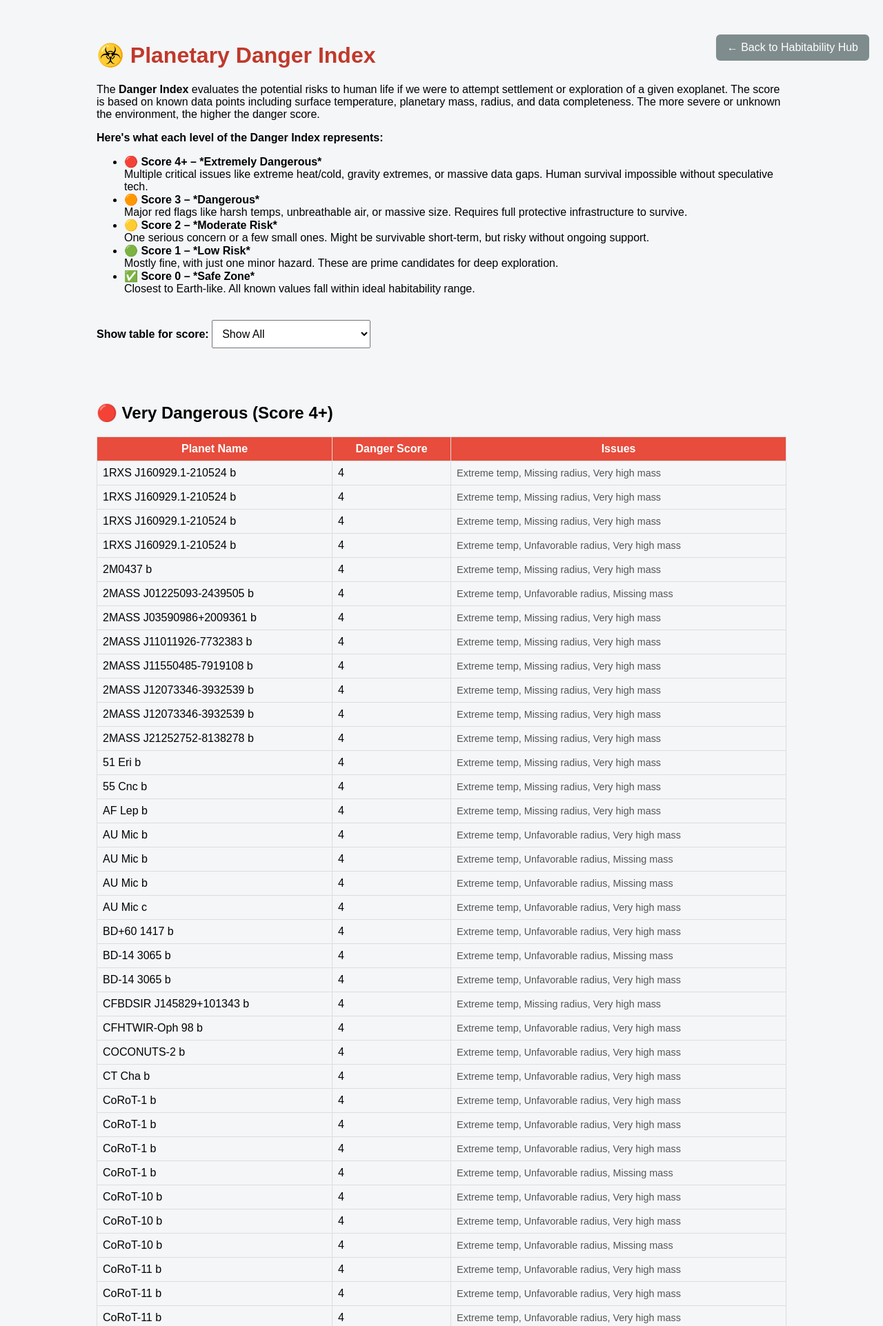
After one commit to Granlu-nd/exoplanet-4710_Project, a Flask app: page /danger-index in a window 1280 px wide. The commit adds this page. Shown: the top 1923 px of the page at 69% size. Run offline with Flask 3, Linux system fonts and the light colour scheme.

Commit message:
added first two parts to habitability hub

```diff
--- a/app/routes.py
+++ b/app/routes.py
@@ -183,6 +183,96 @@ def sql_demo():
         planets_by_year=planets_by_year
     )
 
+
+#Advanced Feature: Habitability Fucntions
+#Route to display habitability Hub page
 @main.route('/habitability-hub')
 def habitability_hub():
     return render_template('habitability_hub.html')
+#Route to display "What if Earth was there?" simulation page
+@main.route('/earth-simulation', methods=['GET', 'POST'])
+def earth_simulation():
+    planets = Planet.query.limit(200).all()
+    result = None
+    warning = None
+
+    if request.method == 'POST':
+        selected_id = request.form.get('planet_id')
+        planet = Planet.query.get(selected_id)
+
+        # Default realistic fallback values
+        radius = planet.radius if planet.radius else 1.0  # Earth radii
+        temp = planet.surface_temperature if planet.surface_temperature else 15  # Earth avg °C
+        mass = planet.mass if planet.mass else 1.0  # Earth mass
+
+        # Check which values were missing
+        missing = []
+        if planet.radius is None:
+            missing.append("Radius")
+        if planet.surface_temperature is None:
+            missing.append("Surface Temp")
+        if planet.mass is None:
+            missing.append("Mass")
+
+        if missing:
+            warning = f"⚠️ Missing data: {', '.join(missing)}. Using default Earth-like values for simulation."
+
+        # Basic logic for result
+        if temp > 60:
+            result = f"🔥 Earth would be scorched! Temperature is {temp}°C — too hot to support life."
+        elif temp < -50:
+            result = f"❄️ Earth would freeze over! Temperature is {temp}°C — way too cold."
+        else:
+            result = f"✅ Earth could possibly survive here! Temperature is {temp}°C, which is within human-tolerable range."
+
+        # You could expand this logic later with radius/mass/etc.
+
+        return render_template("earth_simulation.html", planets=planets, result=result, warning=warning, selected=planet)
+
+    return render_template("earth_simulation.html", planets=planets)
+#Route to display "Danger Index" info page
+@main.route('/danger-index')
+def danger_index():
+    planets = Planet.query.limit(500).all()  # 💡 Up from 200 to 500
+    categorized = {4: [], 3: [], 2: [], 1: [], 0: []}
+
+    def calculate_danger(p):
+        score = 0
+        notes = []
+
+        # Temp Danger
+        if p.surface_temperature is None:
+            score += 1
+            notes.append("Missing temp")
+        elif p.surface_temperature > 60 or p.surface_temperature < -50:
+            score += 2
+            notes.append("Extreme temp")
+
+        # Radius Danger
+        if p.radius is None:
+            score += 1
+            notes.append("Missing radius")
+        elif p.radius < 0.5 or p.radius > 3:
+            score += 1
+            notes.append("Unfavorable radius")
+
+        # Mass Danger
+        if p.mass is None:
+            score += 1
+            notes.append("Missing mass")
+        elif p.mass > 10:
+            score += 1
+            notes.append("Very high mass")
+
+        return min(score, 4), ", ".join(notes)  # Cap score at 4
+
+    for p in planets:
+        score, reasons = calculate_danger(p)
+        categorized[score].append({
+            'name': p.name,
+            'score': score,
+            'notes': reasons
+        })
+
+    return render_template('danger_index.html', categorized=categorized)
+#route to display "Habitability Index" info page
--- /dev/null
+++ b/app/templates/danger_index.html
@@ -0,0 +1,159 @@
+<!DOCTYPE html>
+<html>
+<head>
+    <title>☣️ Planetary Danger Index</title>
+    <style>
+        body {
+            font-family: Arial, sans-serif;
+            padding: 40px;
+            background-color: #f4f6f8;
+            max-width: 1000px;
+            margin: auto;
+        }
+
+        h1 {
+            color: #c0392b;
+        }
+
+        section {
+            margin-bottom: 40px;
+        }
+
+        table {
+            width: 100%;
+            border-collapse: collapse;
+            margin-top: 10px;
+        }
+
+        th, td {
+            padding: 8px;
+            border: 1px solid #ddd;
+        }
+
+        th {
+            background-color: #333;
+            color: white;
+        }
+
+        .danger-4 th { background-color: #e74c3c; }
+        .danger-3 th { background-color: #e67e22; }
+        .danger-2 th { background-color: #f1c40f; }
+        .danger-1 th { background-color: #27ae60; }
+        .danger-0 th { background-color: #2ecc71; }
+
+        .note {
+            font-size: 0.9em;
+            color: #555;
+        }
+
+        h2 {
+            margin-top: 40px;
+        }
+
+        a.button {
+            display: inline-block;
+            background-color: #7f8c8d;
+            color: white;
+            padding: 10px 16px;
+            text-decoration: none;
+            border-radius: 6px;
+            margin-top: 30px;
+        }
+
+        a.button:hover {
+            background-color: #636e72;
+        }
+
+        select {
+            padding: 10px;
+            font-size: 16px;
+            margin-top: 20px;
+            margin-bottom: 40px;
+        }
+
+        .danger-section {
+            display: none;
+        }
+
+        .danger-section.active {
+            display: block;
+        }
+    </style>
+</head>
+<body>
+
+    <h1>☣️ Planetary Danger Index</h1>
+    <a href="/habitability-hub" class="button" style="position: absolute; top: 20px; right: 20px;">← Back to Habitability Hub</a>
+    <p>The <strong>Danger Index</strong> evaluates the potential risks to human life if we were to attempt settlement or
+        exploration of a given exoplanet. The score is based on known data points including surface temperature, planetary mass,
+        radius, and data completeness. The more severe or unknown the environment, the higher the danger score.
+    </p>
+
+    <p><strong>Here's what each level of the Danger Index represents:</strong></p>
+
+    <ul>
+        <li><strong>🔴 Score 4+ – *Extremely Dangerous*</strong><br> Multiple critical issues like extreme heat/cold, gravity extremes, or massive data gaps. Human survival impossible without speculative tech.</li>
+        <li><strong>🟠 Score 3 – *Dangerous*</strong><br> Major red flags like harsh temps, unbreathable air, or massive size. Requires full protective infrastructure to survive.</li>
+        <li><strong>🟡 Score 2 – *Moderate Risk*</strong><br> One serious concern or a few small ones. Might be survivable short-term, but risky without ongoing support.</li>
+        <li><strong>🟢 Score 1 – *Low Risk*</strong><br> Mostly fine, with just one minor hazard. These are prime candidates for deep exploration.</li>
+        <li><strong>✅ Score 0 – *Safe Zone*</strong><br> Closest to Earth-like. All known values fall within ideal habitability range.</li>
+    </ul>
+
+    <label for="scoreSelector"><strong>Show table for score:</strong></label>
+    <select id="scoreSelector" onchange="filterTables()">
+        <option value="all">Show All</option>
+        <option value="score-4">Score 4 – Very Dangerous</option>
+        <option value="score-3">Score 3 – Dangerous</option>
+        <option value="score-2">Score 2 – Moderate Risk</option>
+        <option value="score-1">Score 1 – Low Risk</option>
+        <option value="score-0">Score 0 – Safe Zone</option>
+    </select>
+
+    {% for score in [4, 3, 2, 1, 0] %}
+        {% if categorized[score] %}
+            <section class="danger-section score-{{ score }}">
+                <h2>
+                    {% if score == 4 %} 🔴 Very Dangerous (Score 4+)
+                    {% elif score == 3 %} 🟠 Dangerous (Score 3)
+                    {% elif score == 2 %} 🟡 Moderate Risk (Score 2)
+                    {% elif score == 1 %} 🟢 Low Risk (Score 1)
+                    {% else %} ✅ Safe Zone (Score 0)
+                    {% endif %}
+                </h2>
+
+                <table class="danger-{{ score }}">
+                    <tr>
+                        <th>Planet Name</th>
+                        <th>Danger Score</th>
+                        <th>Issues</th>
+                    </tr>
+                    {% for planet in categorized[score] %}
+                    <tr>
+                        <td>{{ planet.name }}</td>
+                        <td>{{ planet.score }}</td>
+                        <td class="note">{{ planet.notes }}</td>
+                    </tr>
+                    {% endfor %}
+                </table>
+            </section>
+        {% endif %}
+    {% endfor %}>
+
+    <script>
+        function filterTables() {
+            const selected = document.getElementById('scoreSelector').value;
+            const sections = document.querySelectorAll('.danger-section');
+
+            sections.forEach(section => {
+                if (selected === 'all') {
+                    section.classList.add('active');
+                } else {
+                    section.classList.toggle('active', section.classList.contains(selected));
+                }
+            });
+        }
+        window.onload = filterTables;
+    </script>
+
+</body>
+</html>
--- a/app/templates/habitability_hub.html
+++ b/app/templates/habitability_hub.html
@@ -51,13 +51,13 @@
     <section>
         <h2>🧪 What If Earth Was There?</h2>
         <p>Imagine moving Earth to the orbit of each planet. Would it survive? We simulate how Earth’s known attributes hold up under different star systems.</p>
-        <a href="#" class="button">Try Simulation</a>
+        <a href="/earth-simulation" class="button">Try Simulation</a>
     </section>
 
     <section>
         <h2>☣️ Danger Index</h2>
         <p>A reverse habitability score — how dangerous would it be to live there? We analyze extremes like heat, radiation, and more.</p>
-        <a href="#" class="button">View Danger Scores</a>
+        <a href="/danger-index" class="button">View Danger Scores</a>
     </section>
 
     <section>
```
Also changed, not shown: app/templates/earth_simulation.html (added, +79 -0 lines).
